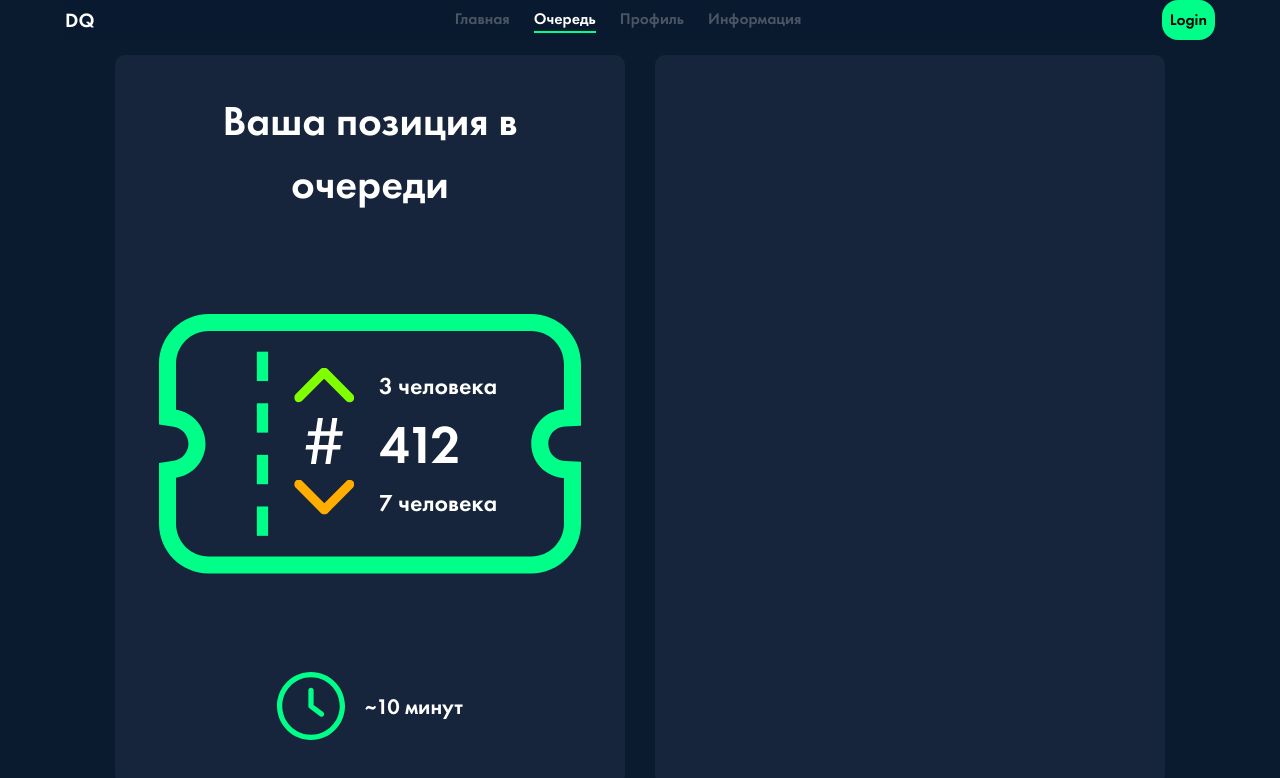
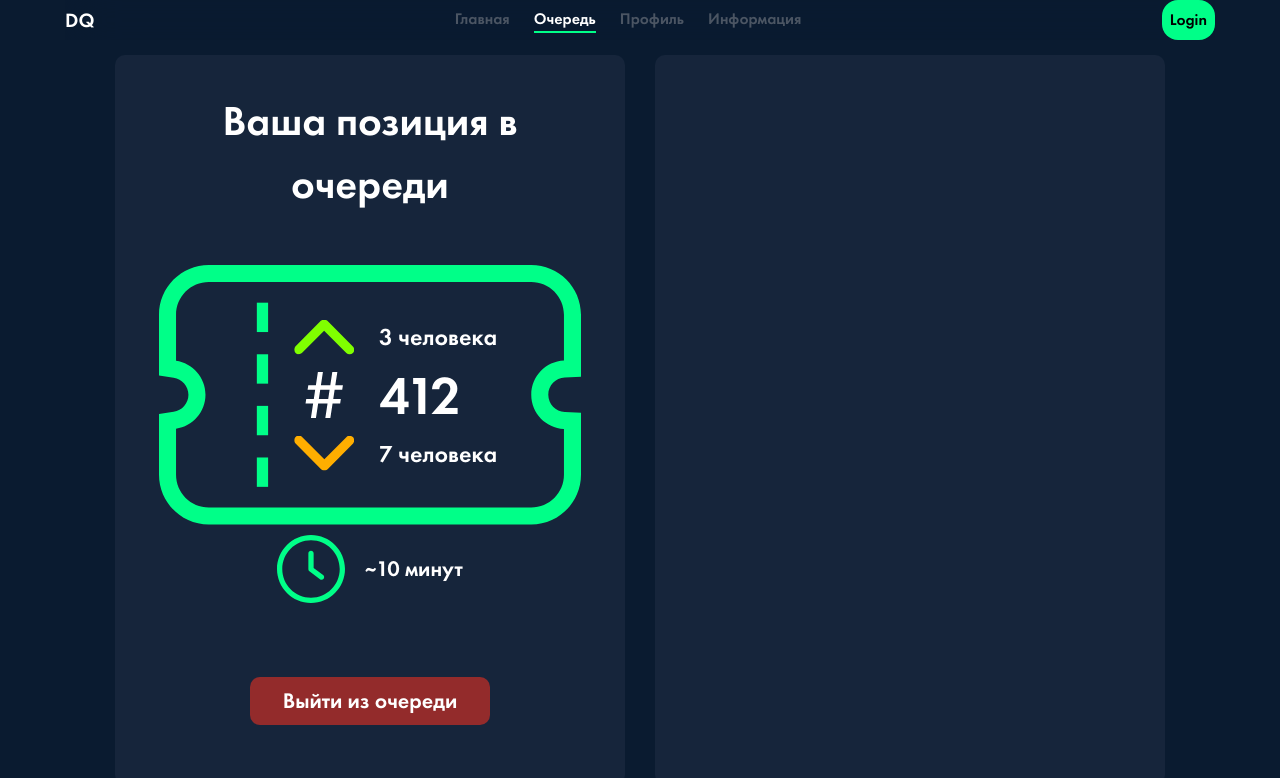
Before and after one commit to LeoCristt/Digital-Queue, a Next.js app in the folder frontend/: page /queue in a window 1280 px wide. Shown: the top 778 px of the page. Built offline with nearby package versions, Linux system fonts and the light colour scheme.

Commit message:
Lil changes, added quit button

```diff
--- a/frontend/src/app/(main)/queue/page.tsx
+++ b/frontend/src/app/(main)/queue/page.tsx
@@ -27,11 +27,12 @@ export default function Queue() {
                         </div>
                     </div>
                 </div>
-                <div>
-                    <div className="queue-leftside-time">
+                <div className="queue-leftside-time">
                         <img src={ClockSvg.src}></img>
                         <p>~10 минут</p>
-                    </div>
+                </div>
+                <div className="queue-button">
+                    <button>Выйти из очереди</button>
                 </div>
             </div>
             <div className="queue-rightside sidebar">
--- a/frontend/src/styles/queue.css
+++ b/frontend/src/styles/queue.css
@@ -53,6 +53,8 @@
     display: flex;
     justify-content: center;
     align-items: center;
+    position: relative;
+    bottom: 40px;
 }
 
 .queue-leftside-time p{
@@ -78,6 +80,7 @@
 .leftcolumn {
     display: flex;
     flex-direction: column;
+    justify-content: space-around;
     gap: 15px;
     min-width: 52px;
 }
@@ -112,3 +115,18 @@
 .rightcolumn-remaining {
     font-size: 24px;
 }
+
+.queue-button {
+    display: flex;
+    justify-content: center;
+    position: relative;
+    bottom: 60px;
+}
+
+.queue-button button {
+    font-size: 22px;
+    background-color: #932B2B;
+    border-radius: 10px;
+    width: 240px;
+    height: 48px;
+}
```
